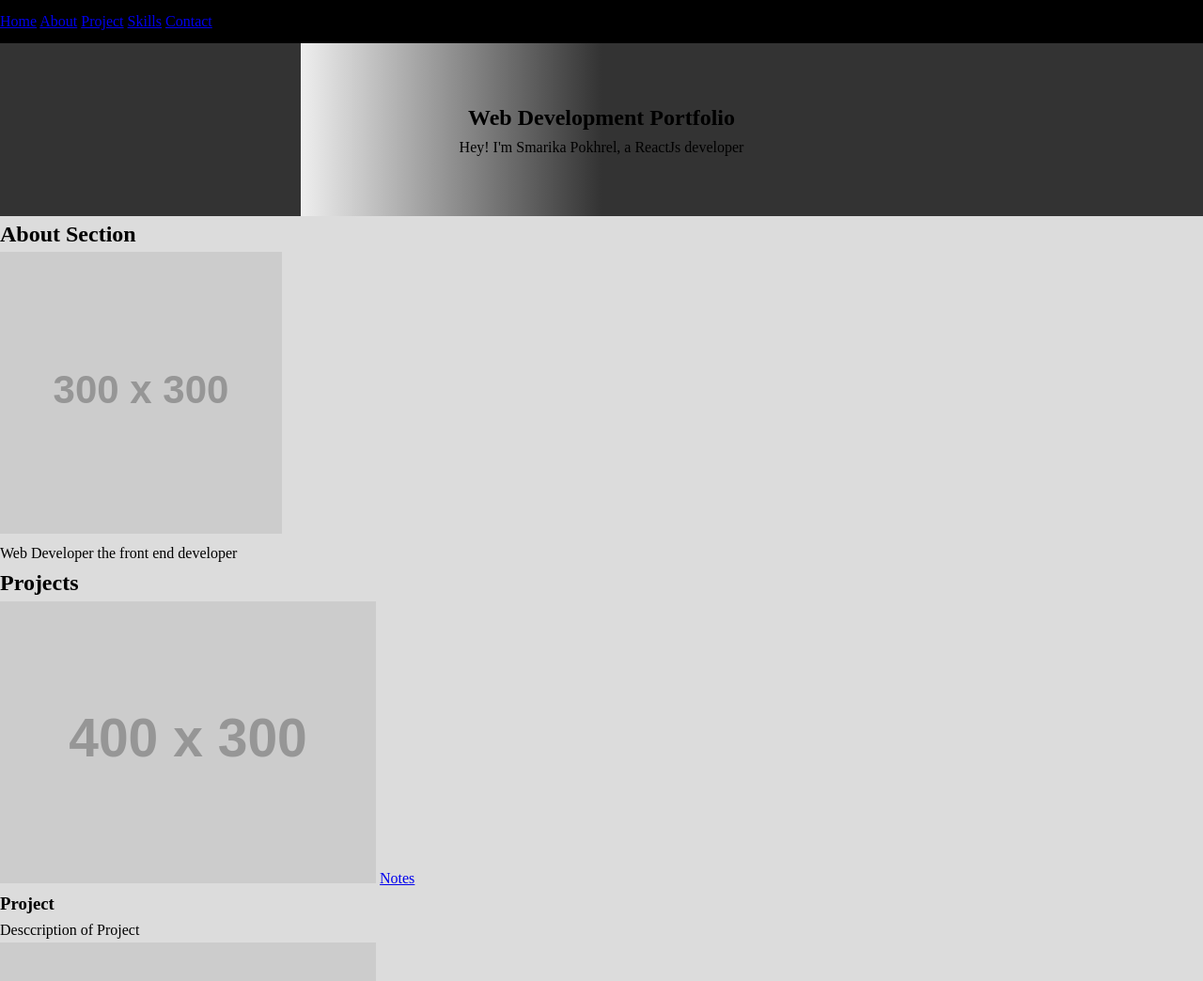
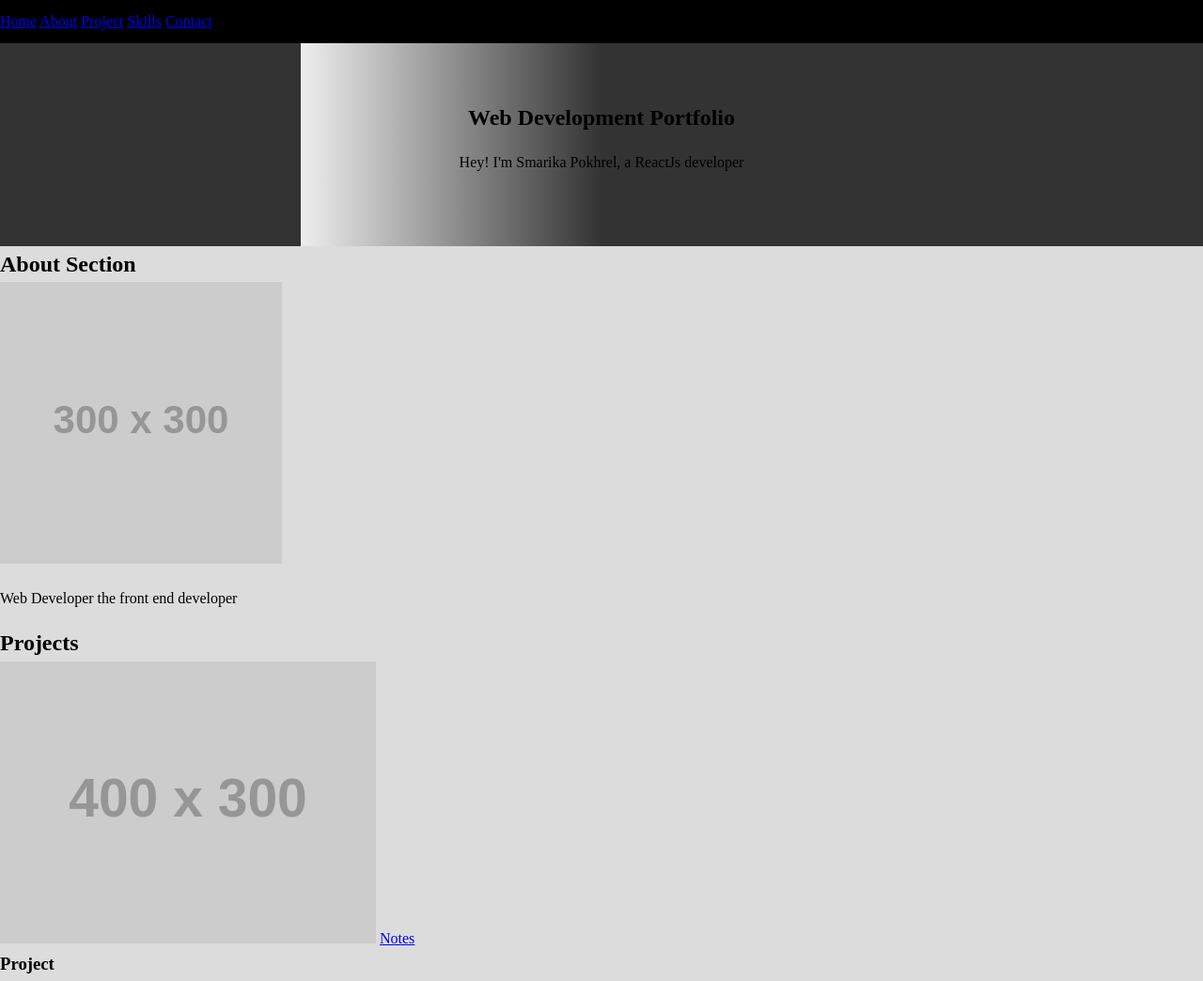
Before and after one commit to smarikapokrel/projectportfolio, a plain HTML site: page index.html in a window 1280 px wide. Shown: the top 1044 px of the page at 94% size. Drawn offline with Linux system fonts and the light colour scheme; placeholder pictures from the web are drawn by us.

Commit message:
Update style.css

```diff
--- a/style.css
+++ b/style.css
@@ -2,6 +2,14 @@
   margin: 0;
   padding: 0;
   box-sizing: border-box;
+}
+p {
+    display: block;
+    margin-block-start: 1em;
+    margin-block-end: 1em;
+    margin-inline-start: 0px;
+    margin-inline-end: 0px;
+    unicode-bidi: isolate;
 }
 body{
 font-family: 'Times New Roman', Times,serif;
```
